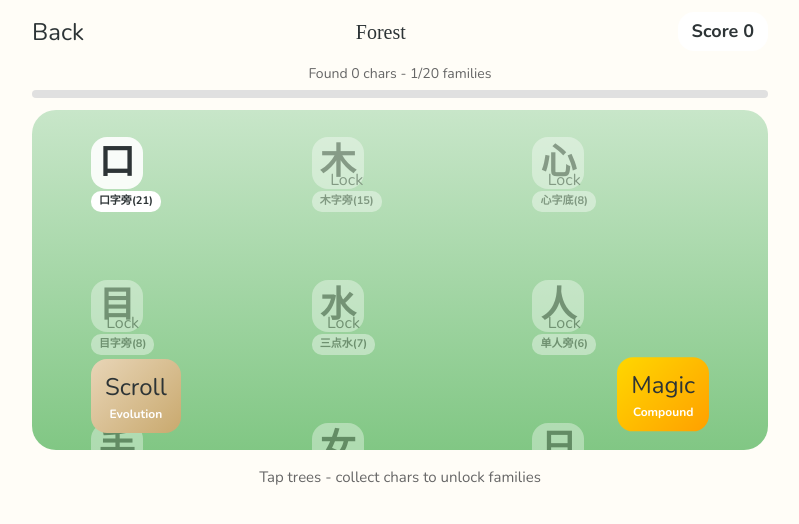
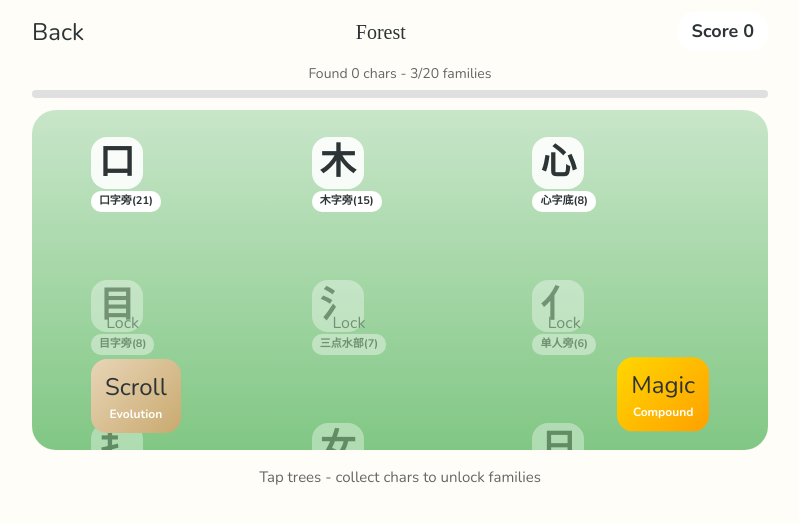
Before and after one commit to zengyforex123456/literacy-kids-app, a React (Vite) app: page /#/game/treasure-hunt in a window 1280 px wide. Shown: the top 524 px of the page, without its empty margins (240-1039 px from the left). Built offline with nearby package versions, Linux system fonts and the light colour scheme; a web font is replaced by a local one.

Commit message:
fix: 汉字森林 — 部首显示修复+默认解锁3族+displayChar字段

```diff
--- a/src/games/treasure-hunt/TreasureHuntGame.tsx
+++ b/src/games/treasure-hunt/TreasureHuntGame.tsx
@@ -26,7 +26,7 @@ export function TreasureHuntGame() {
 
   const allFamilies = getAllFamilies()
   const totalFound = found.size
-  const unlocked = Math.min(Math.floor(totalFound / 3) + 1, allFamilies.length)
+  const unlocked = Math.min(Math.floor(totalFound / 3) + 3, allFamilies.length)
 
   useEffect(() => {
     startGame('treasure-hunt')
@@ -67,11 +67,11 @@ export function TreasureHuntGame() {
             const y = 8 + Math.floor(i / 3) * 42
             const open = i < unlocked
             return (
-              <motion.div key={f.radical} whileHover={open ? { scale:1.1 } : {}}
+              <motion.div key={f.displayChar || f.radical} whileHover={open ? { scale:1.1 } : {}}
                 onClick={() => { if (open) { setFamilyIdx(i); setView('family'); speak(f.name) } }}
                 style={{ position:'absolute',left:x+'%',top:y+'%',cursor:open?'pointer':'default',textAlign:'center',opacity:open?1:0.4,filter:open?'none':'grayscale(1)' }}
               >
-                <div style={{ fontSize:36,background:'rgba(255,255,255,0.9)',borderRadius:16,width:52,height:52,display:'flex',alignItems:'center',justifyContent:'center',fontWeight:700 }}>{f.radical}</div>
+                <div style={{ fontSize:36,background:'rgba(255,255,255,0.9)',borderRadius:16,width:52,height:52,display:'flex',alignItems:'center',justifyContent:'center',fontWeight:700 }}>{f.displayChar || f.radical}</div>
                 <div style={{ background:'white',borderRadius:10,padding:'2px 8px',fontSize:11,fontWeight:700,marginTop:2 }}>{f.name}({f.count})</div>
                 {!open && <div style={{ fontSize:16,marginTop:-44 }}>Lock</div>}
               </motion.div>
--- a/src/shared/db/radical_families_v1.json
+++ b/src/shared/db/radical_families_v1.json
@@ -1,22 +1,311 @@
 [
-  {"radical":"口","name":"口字旁","members":["只","史","同","向","号","可","合","加","各","问","叫","吃","听","吗","吧","呢","啊","哪","啦","哦","员"],"count":21},
-  {"radical":"木","name":"木字旁","members":["机","权","材","村","林","相","根","格","校","样","检","机","来","本","术"],"count":15},
-  {"radical":"心","name":"心字底","members":["志","思","想","意","感","愿","必","忘"],"count":8},
-  {"radical":"目","name":"目字旁","members":["目","直","相","省","看","真","着","眼"],"count":8},
-  {"radical":"水","name":"三点水","members":["没","法","海","活","流","消","深"],"count":7},
-  {"radical":"人","name":"单人旁","members":["们","代","件","任","传","休"],"count":6},
-  {"radical":"手","name":"提手旁","members":["打","把","拉","报","接","指"],"count":6},
-  {"radical":"女","name":"女字旁","members":["她","好","妈","姐","妹","奶","始","委"],"count":8},
-  {"radical":"日","name":"日字旁","members":["日","时","明","星","是","量","最"],"count":7},
-  {"radical":"火","name":"火字旁","members":["火","灯","热","然","照","点"],"count":6},
-  {"radical":"言","name":"言字旁","members":["说","话","认","识","记","让","该","讲"],"count":8},
-  {"radical":"虫","name":"虫字旁","members":["虫","虽","强","蜜","蜂","蝶"],"count":6},
-  {"radical":"鱼","name":"鱼字旁","members":["鱼","鲜","鲸","渔"],"count":4},
-  {"radical":"鸟","name":"鸟字旁","members":["鸟","鸡","鸭","鸽"],"count":4},
-  {"radical":"王","name":"王字旁","members":["王","现","理","球","望"],"count":5},
-  {"radical":"贝","name":"贝字旁","members":["贝","则","财","质","贵","费"],"count":6},
-  {"radical":"竹","name":"竹字头","members":["等","答","管","算","第","笔"],"count":6},
-  {"radical":"草","name":"草字头","members":["花","草","英","节","劳","艺"],"count":6},
-  {"radical":"土","name":"提土旁","members":["地","场","在","城","坚","基"],"count":6},
-  {"radical":"门","name":"门字框","members":["门","们","间","问","闻","闭"],"count":6}
+  {
+    "radical": "口",
+    "name": "口字旁",
+    "members": [
+      "只",
+      "史",
+      "同",
+      "向",
+      "号",
+      "可",
+      "合",
+      "加",
+      "各",
+      "问",
+      "叫",
+      "吃",
+      "听",
+      "吗",
+      "吧",
+      "呢",
+      "啊",
+      "哪",
+      "啦",
+      "哦",
+      "员"
+    ],
+    "count": 21,
+    "displayChar": "口"
+  },
+  {
+    "radical": "木",
+    "name": "木字旁",
+    "members": [
+      "机",
+      "权",
+      "材",
+      "村",
+      "林",
+      "相",
+      "根",
+      "格",
+      "校",
+      "样",
+      "检",
+      "机",
+      "来",
+      "本",
+      "术"
+    ],
+    "count": 15,
+    "displayChar": "木"
+  },
+  {
+    "radical": "心",
+    "name": "心字底",
+    "members": [
+      "志",
+      "思",
+      "想",
+      "意",
+      "感",
+      "愿",
+      "必",
+      "忘"
+    ],
+    "count": 8,
+    "displayChar": "心"
+  },
+  {
+    "radical": "目",
+    "name": "目字旁",
+    "members": [
+      "目",
+      "直",
+      "相",
+      "省",
+      "看",
+      "真",
+      "着",
+      "眼"
+    ],
+    "count": 8,
+    "displayChar": "目"
+  },
+  {
+    "radical": "水",
+    "name": "三点水部",
+    "members": [
+      "没",
+      "法",
+      "海",
+      "活",
+      "流",
+      "消",
+      "深"
+    ],
+    "count": 7,
+    "displayChar": "氵"
+  },
+  {
+    "radical": "人",
+    "name": "单人旁",
+    "members": [
+      "们",
+      "代",
+      "件",
+      "任",
+      "传",
+      "休"
+    ],
+    "count": 6,
+    "displayChar": "亻"
+  },
+  {
+    "radical": "手",
+    "name": "提手旁",
+    "members": [
+      "打",
+      "把",
+      "拉",
+      "报",
+      "接",
+      "指"
+    ],
+    "count": 6,
+    "displayChar": "扌"
+  },
+  {
+    "radical": "女",
+    "name": "女字旁",
+    "members": [
+      "她",
+      "好",
+      "妈",
+      "姐",
+      "妹",
+      "奶",
+      "始",
+      "委"
+    ],
+    "count": 8,
+    "displayChar": "女"
+  },
+  {
+    "radical": "日",
+    "name": "日字旁",
+    "members": [
+      "日",
+      "时",
+      "明",
+      "星",
+      "是",
+      "量",
+      "最"
+    ],
+    "count": 7,
+    "displayChar": "日"
+  },
+  {
+    "radical": "火",
+    "name": "火字旁",
+    "members": [
+      "火",
+      "灯",
+      "热",
+      "然",
+      "照",
+      "点"
+    ],
+    "count": 6,
+    "displayChar": "火"
+  },
+  {
+    "radical": "言",
+    "name": "言字旁",
+    "members": [
+      "说",
+      "话",
+      "认",
+      "识",
+      "记",
+      "让",
+      "该",
+      "讲"
+    ],
+    "count": 8,
+    "displayChar": "讠"
+  },
+  {
+    "radical": "虫",
+    "name": "虫字旁",
+    "members": [
+      "虫",
+      "虽",
+      "强",
+      "蜜",
+      "蜂",
+      "蝶"
+    ],
+    "count": 6,
+    "displayChar": "虫"
+  },
+  {
+    "radical": "鱼",
+    "name": "鱼字旁",
+    "members": [
+      "鱼",
+      "鲜",
+      "鲸",
+      "渔"
+    ],
+    "count": 4,
+    "displayChar": "鱼"
+  },
+  {
+    "radical": "鸟",
+    "name": "鸟字旁",
+    "members": [
+      "鸟",
+      "鸡",
+      "鸭",
+      "鸽"
+    ],
+    "count": 4,
+    "displayChar": "鸟"
+  },
+  {
+    "radical": "王",
+    "name": "王字旁",
+    "members": [
+      "王",
+      "现",
+      "理",
+      "球",
+      "望"
+    ],
+    "count": 5,
+    "displayChar": "王"
+  },
+  {
+    "radical": "贝",
+    "name": "贝字旁",
+    "members": [
+      "贝",
+      "则",
+      "财",
+      "质",
+      "贵",
+      "费"
+    ],
+    "count": 6,
+    "displayChar": "贝"
+  },
+  {
+    "radical": "竹",
+    "name": "竹字头",
+    "members": [
+      "等",
+      "答",
+      "管",
+      "算",
+      "第",
+      "笔"
+    ],
+    "count": 6,
+    "displayChar": "竹"
+  },
+  {
+    "radical": "草",
+    "name": "草字头",
+    "members": [
+      "花",
+      "草",
+      "英",
+      "节",
+      "劳",
+      "艺"
+    ],
+    "count": 6,
+    "displayChar": "艹"
+  },
+  {
+    "radical": "土",
+    "name": "提土旁",
+    "members": [
+      "地",
+      "场",
+      "在",
+      "城",
+      "坚",
+      "基"
+    ],
+    "count": 6,
+    "displayChar": "土"
+  },
+  {
+    "radical": "门",
+    "name": "门字框",
+    "members": [
+      "门",
+      "们",
+      "间",
+      "问",
+      "闻",
+      "闭"
+    ],
+    "count": 6,
+    "displayChar": "门"
+  }
 ]
--- a/src/shared/utils/radicalQuery.ts
+++ b/src/shared/utils/radicalQuery.ts
@@ -1,6 +1,7 @@
 import families from '../db/radical_families_v1.json'
 
 export interface RadicalFamily {
+  displayChar?: string
   radical: string
   name: string
   members: string[]
```
